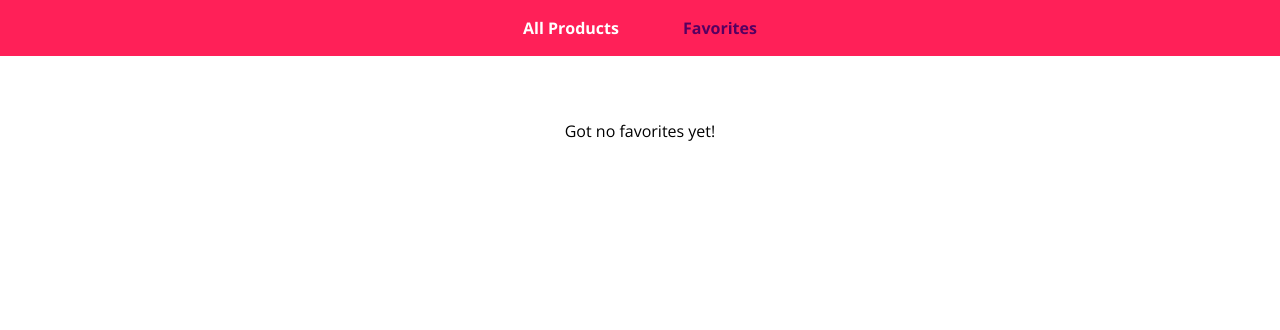
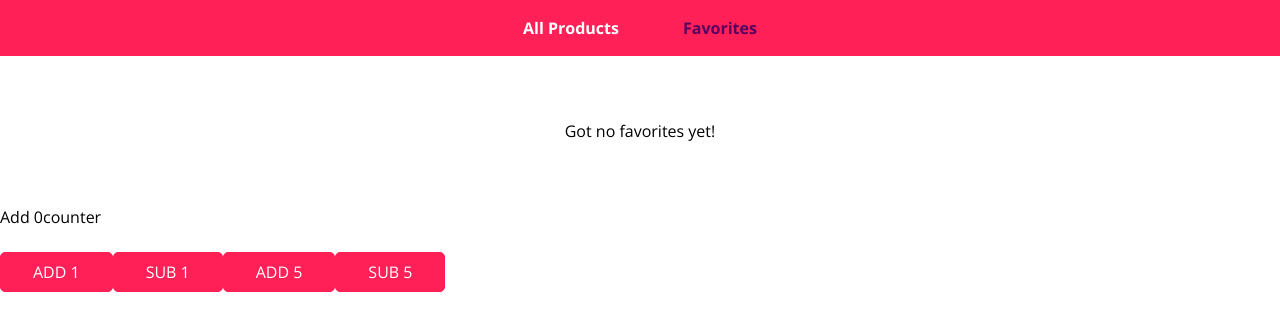
Before and after one commit to AmirArreaza/ReactHooks102, a React (Create React App) app: page /favorites in a window 1280 px wide. Shown: the top 330 px of the page. Built offline with nearby package versions, Linux system fonts and the light colour scheme.

Commit message:
Adding a second store for a counter

```diff
--- a/src/App.js
+++ b/src/App.js
@@ -4,6 +4,7 @@ import { Route } from 'react-router-dom';
 import Navigation from './components/Nav/Navigation';
 import ProductsPage from './containers/Products';
 import FavoritesPage from './containers/Favorites';
+import Counter from './containers/Counter';
 
 const App = props => {
   return (
@@ -12,6 +13,7 @@ const App = props => {
       <main>
         <Route path="/" component={ProductsPage} exact />
         <Route path="/favorites" component={FavoritesPage} />
+        <Counter/>
       </main>
     </React.Fragment>
   );
--- /dev/null
+++ b/src/containers/Counter.js
@@ -0,0 +1,19 @@
+import React from "react";
+
+import { useStore } from "../hooks-store/store";
+
+const Counter = () => {
+  const [state, dispatch] = useStore();
+
+  return (
+    <div>
+      <p> Add {state.counter}counter </p>
+      <button onClick={() => dispatch("ADD", 1)}>ADD 1</button>
+      <button onClick={() => dispatch("SUB", 1)}>SUB 1</button>
+      <button onClick={() => dispatch("ADD", 5)}>ADD 5</button>
+      <button onClick={() => dispatch("SUB", 5)}>SUB 5</button>
+    </div>
+  );
+};
+
+export default Counter;
--- /dev/null
+++ b/src/hooks-store/counter-store.js
@@ -0,0 +1,16 @@
+import { initStore } from "./store";
+
+const configureStore = () => {
+  const actions = {
+    ADD: (state, amount) => {
+      return { counter: state.counter + amount };
+    },
+    SUB: (state, amount) => {
+      return { counter: state.counter - amount };
+    },
+  };
+
+  initStore(actions, { counter: 0 });
+};
+
+export default configureStore;
--- a/src/index.js
+++ b/src/index.js
@@ -5,8 +5,10 @@ import { BrowserRouter } from "react-router-dom";
 import "./index.css";
 import App from "./App";
 import configureProductStore from "./hooks-store/products-store";
+import configureCounterStore from "./hooks-store/counter-store";
 
 configureProductStore();
+configureCounterStore();
 
 ReactDOM.render(
   <BrowserRouter>
```
